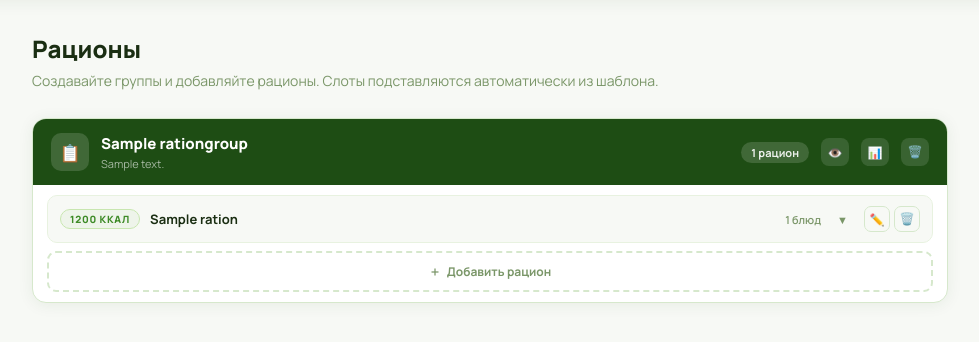
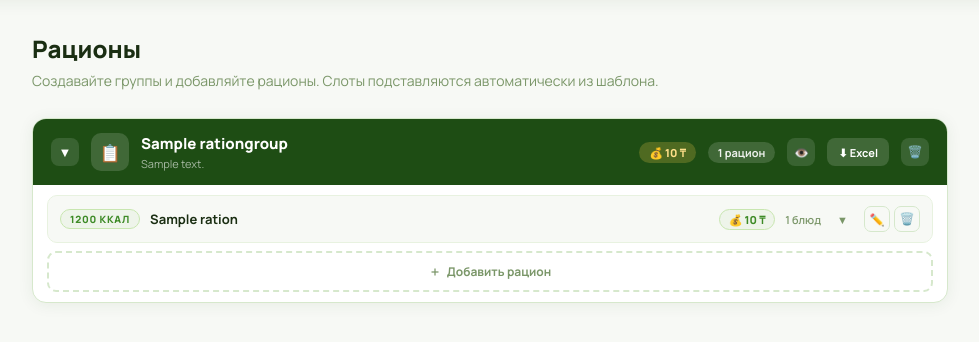
Before and after one commit to ad1l7/nutri-baza, a Django app: page /rations/ in a window 1280 px wide. Shown: the part 64-406 px from the top of the page, without its empty margins (150-1129 px from the left). Run offline with Django 3.2, Linux system fonts and the light colour scheme; a user stored in the database is signed in; tables that the repository leaves empty hold one stand-in row (values such as "Sample post").

Commit message:
feat: себестоимость рационов, сворачивание групп, кнопка Excel

```diff
--- a/myapp/templates/myapp/group_detail.html
+++ b/myapp/templates/myapp/group_detail.html
@@ -193,6 +193,7 @@
       <div class="gh-stat"><div class="gh-sv">{{ rations_data|length }}</div><div class="gh-sl">Рационов</div></div>
       <div class="gh-stat"><div class="gh-sv">{{ total_slots }}</div><div class="gh-sl">Слотов</div></div>
       <div class="gh-stat"><div class="gh-sv">{{ filled_slots }}</div><div class="gh-sl">Заполнено</div></div>
+      <div class="gh-stat"><div class="gh-sv" style="color:#b8860b;">{{ group_cost|floatformat:0 }} ₸</div><div class="gh-sl">Себест. всего</div></div>
     </div>
   </div>
 
@@ -218,6 +219,7 @@
       <div class="rn"><div class="rn-v">{{ rd.total_protein|floatformat:1 }}</div><div class="rn-l">Белки г</div></div>
       <div class="rn"><div class="rn-v">{{ rd.total_fat|floatformat:1 }}</div><div class="rn-l">Жиры г</div></div>
       <div class="rn"><div class="rn-v">{{ rd.total_carbs|floatformat:1 }}</div><div class="rn-l">Углев. г</div></div>
+      <div class="rn"><div class="rn-v" style="color:#b8860b;">{{ rd.total_cost|floatformat:0 }} ₸</div><div class="rn-l">Себест.</div></div>
       <div class="rn"><div class="rn-v">{{ rd.filled }}</div><div class="rn-l">Блюд</div></div>
     </div>
 
--- a/myapp/templates/myapp/ration_group_list.html
+++ b/myapp/templates/myapp/ration_group_list.html
@@ -46,6 +46,25 @@
   .group-count{background:rgba(255,255,255,.15);color:rgba(255,255,255,.9);font-size:11px;font-weight:700;padding:3px 10px;border-radius:20px;flex-shrink:0;}
   .grp-del-btn{background:rgba(255,255,255,.12);border:none;border-radius:8px;width:28px;height:28px;color:#fff;cursor:pointer;font-size:12px;display:flex;align-items:center;justify-content:center;transition:background .15s;flex-shrink:0;}
   .grp-del-btn:hover{background:rgba(214,75,42,.65);}
+  /* кнопка глаза не должна краснеть как удаление */
+  .grp-view-btn:hover{background:rgba(255,255,255,.3);}
+
+  /* Кнопка экспорта Excel — с текстом */
+  .grp-export-btn{background:rgba(255,255,255,.15);border:none;border-radius:8px;height:28px;padding:0 11px;color:#fff;cursor:pointer;font-family:var(--font);font-size:11px;font-weight:700;display:flex;align-items:center;gap:5px;transition:background .15s;flex-shrink:0;text-decoration:none;white-space:nowrap;}
+  .grp-export-btn:hover{background:#1f7a3a;}
+
+  /* Бейдж себестоимости группы */
+  .group-cost{background:rgba(255,210,80,.22);color:#ffe08a;font-size:11px;font-weight:800;padding:3px 10px;border-radius:20px;flex-shrink:0;white-space:nowrap;}
+
+  /* Кнопка сворачивания группы */
+  .group-collapse-btn{background:rgba(255,255,255,.12);border:none;border-radius:8px;width:28px;height:28px;color:#fff;cursor:pointer;font-size:13px;display:flex;align-items:center;justify-content:center;transition:background .15s;flex-shrink:0;}
+  .group-collapse-btn:hover{background:rgba(255,255,255,.28);}
+  .group-collapse-arrow{display:inline-block;transition:transform .25s;}
+  .group-card.collapsed .group-collapse-arrow{transform:rotate(-90deg);}
+  .group-card.collapsed .rations-list{display:none;}
+
+  /* Себестоимость рациона в строке */
+  .ration-cost{font-size:11px;color:var(--green-mid);font-weight:800;flex-shrink:0;background:var(--light);border:1.5px solid var(--green-light);border-radius:20px;padding:2px 9px;}
 
   .rations-list{padding:10px 14px;display:flex;flex-direction:column;gap:6px;}
 
@@ -167,18 +186,22 @@
   <div class="groups-list">
     {% for gd in groups_data %}
     {% with g=gd.group %}
-    <div class="group-card">
+    <div class="group-card" id="group-{{ g.pk }}">
       <div class="group-header">
+        <button class="group-collapse-btn" onclick="toggleGroup({{ g.pk }})" title="Свернуть / развернуть">
+          <span class="group-collapse-arrow">▼</span>
+        </button>
         <div class="group-icon">📋</div>
         <div class="group-info">
           <div class="group-title">{{ g.name }}</div>
           {% if g.description %}<div class="group-desc">{{ g.description }}</div>{% endif %}
         </div>
+        {% if gd.group_cost %}<div class="group-cost" title="Сумма себестоимости всех рационов">💰 {{ gd.group_cost|floatformat:0 }} ₸</div>{% endif %}
         <div class="group-count">{{ gd.count }} рацион{{ gd.count|pluralize:",,ов" }}</div>
-        <a href="{% url 'ration_group_detail' g.pk %}" class="grp-del-btn"
+        <a href="{% url 'ration_group_detail' g.pk %}" class="grp-del-btn grp-view-btn"
    title="Просмотр группы" style="text-decoration:none;">👁️</a>
-        <a href="{% url 'ration_group_export' g.pk %}" class="grp-del-btn"
-   title="Экспорт в Excel" style="text-decoration:none;">📊</a>
+        <a href="{% url 'ration_group_export' g.pk %}" class="grp-export-btn"
+   title="Скачать Excel">⬇ Excel</a>
         <button class="grp-del-btn" onclick="confirmDel('group', {{ g.pk }}, '{{ g.name|escapejs }}')" title="Удалить группу">🗑️</button>
       </div>
 
@@ -189,6 +212,7 @@
           <div class="ration-row">
             <span class="ration-kcal">{{ r.kcal_category }} ккал</span>
             <span class="ration-name">{{ r.name }}</span>
+            {% if ri.total_cost %}<span class="ration-cost" title="Себестоимость рациона">💰 {{ ri.total_cost|floatformat:0 }} ₸</span>{% endif %}
             <span class="ration-dish-count">{{ ri.filled_count }} блюд</span>
             <button class="accordion-btn" onclick="toggleAccordion({{ r.pk }})" title="Показать блюда">
               <span class="accordion-arrow">▼</span>
@@ -331,6 +355,33 @@ function toggleAccordion(pk) {
   document.getElementById('ri-' + pk).classList.toggle('open');
 }
 
+function toggleGroup(pk) {
+  const card = document.getElementById('group-' + pk);
+  card.classList.toggle('collapsed');
+  // Запоминаем состояние свёрнутых групп в браузере
+  try {
+    const collapsed = JSON.parse(localStorage.getItem('collapsedGroups') || '[]');
+    const idx = collapsed.indexOf(pk);
+    if (card.classList.contains('collapsed')) {
+      if (idx === -1) collapsed.push(pk);
+    } else if (idx !== -1) {
+      collapsed.splice(idx, 1);
+    }
+    localStorage.setItem('collapsedGroups', JSON.stringify(collapsed));
+  } catch (e) {}
+}
+
+// Восстанавливаем свёрнутые группы при загрузке
+document.addEventListener('DOMContentLoaded', function () {
+  try {
+    const collapsed = JSON.parse(localStorage.getItem('collapsedGroups') || '[]');
+    collapsed.forEach(pk => {
+      const card = document.getElementById('group-' + pk);
+      if (card) card.classList.add('collapsed');
+    });
+  } catch (e) {}
+});
+
 function openGroupModal() { document.getElementById('group-modal').classList.add('open'); }
 function closeGroupModal() { document.getElementById('group-modal').classList.remove('open'); }
 
--- a/myapp/views.py
+++ b/myapp/views.py
@@ -146,21 +146,26 @@ def ration_group_list(request):
     for g in groups:
         rations = list(g.rations.all())
         rations_info = []
+        group_cost = 0
         for r in rations:
             slots = list(r.slots.select_related("product", "meal_time").order_by("order", "meal_time__order"))
 # Только слоты с продуктом
             filled_slots = [s for s in slots if s.product_id]
             total_kcal = sum(float(s.product.kcal_per_serving or 0) for s in filled_slots)
+            total_cost = sum(float(s.product.cost or 0) for s in filled_slots)
+            group_cost += total_cost
             rations_info.append({
                 "ration": r,
                 "slots": filled_slots,  # ← передаём только заполненные
                 "total_kcal": round(total_kcal, 1),
+                "total_cost": round(total_cost, 2),
                 "filled_count": len(filled_slots),
             })
         groups_data.append({
             "group": g,
             "rations_info": rations_info,
             "count": len(rations),
+            "group_cost": round(group_cost, 2),
         })
 
     # Превью шаблонов для модала создания рациона
@@ -682,6 +687,7 @@ def ration_group_detail(request, group_pk):
     rations_data = []
     total_slots  = 0
     filled_slots = 0
+    group_cost   = 0
 
     for r in rations:
         # Используем prefetch — НЕ делаем новый select_related
@@ -690,7 +696,7 @@ def ration_group_detail(request, group_pk):
         slots.sort(key=lambda s: (s.order, s.meal_time.order if s.meal_time else 0))
 
         meal_groups_map = {}
-        total_kcal = total_protein = total_fat = total_carbs = 0
+        total_kcal = total_protein = total_fat = total_carbs = total_cost = 0
         filled = 0
 
         for slot in slots:
@@ -710,11 +716,13 @@ def ration_group_detail(request, group_pk):
                 total_protein += float(slot.product.protein_per_serving or 0)
                 total_fat     += float(slot.product.fat_per_serving or 0)
                 total_carbs   += float(slot.product.carbs_per_serving or 0)
+                total_cost    += float(slot.product.cost or 0)
                 filled += 1
 
         valid_slots  = [s for s in slots if s.meal_time_id]
         total_slots  += len(valid_slots)
         filled_slots += filled
+        group_cost   += total_cost
 
         rations_data.append({
             "ration":        r,
@@ -723,6 +731,7 @@ def ration_group_detail(request, group_pk):
             "total_protein": round(total_protein, 1),
             "total_fat":     round(total_fat, 1),
             "total_carbs":   round(total_carbs, 1),
+            "total_cost":    round(total_cost, 2),
             "filled":        filled,
             "total":         len(valid_slots),
         })
@@ -732,6 +741,7 @@ def ration_group_detail(request, group_pk):
         "rations_data": rations_data,
         "total_slots":  total_slots,
         "filled_slots": filled_slots,
+        "group_cost":   round(group_cost, 2),
     })
 # ── 2. Добавь в urls.py ───────────────────────────────────────────────────────
 # path("rations/group/<int:group_pk>/detail/", views.ration_group_detail, name="ration_group_detail"),
```
